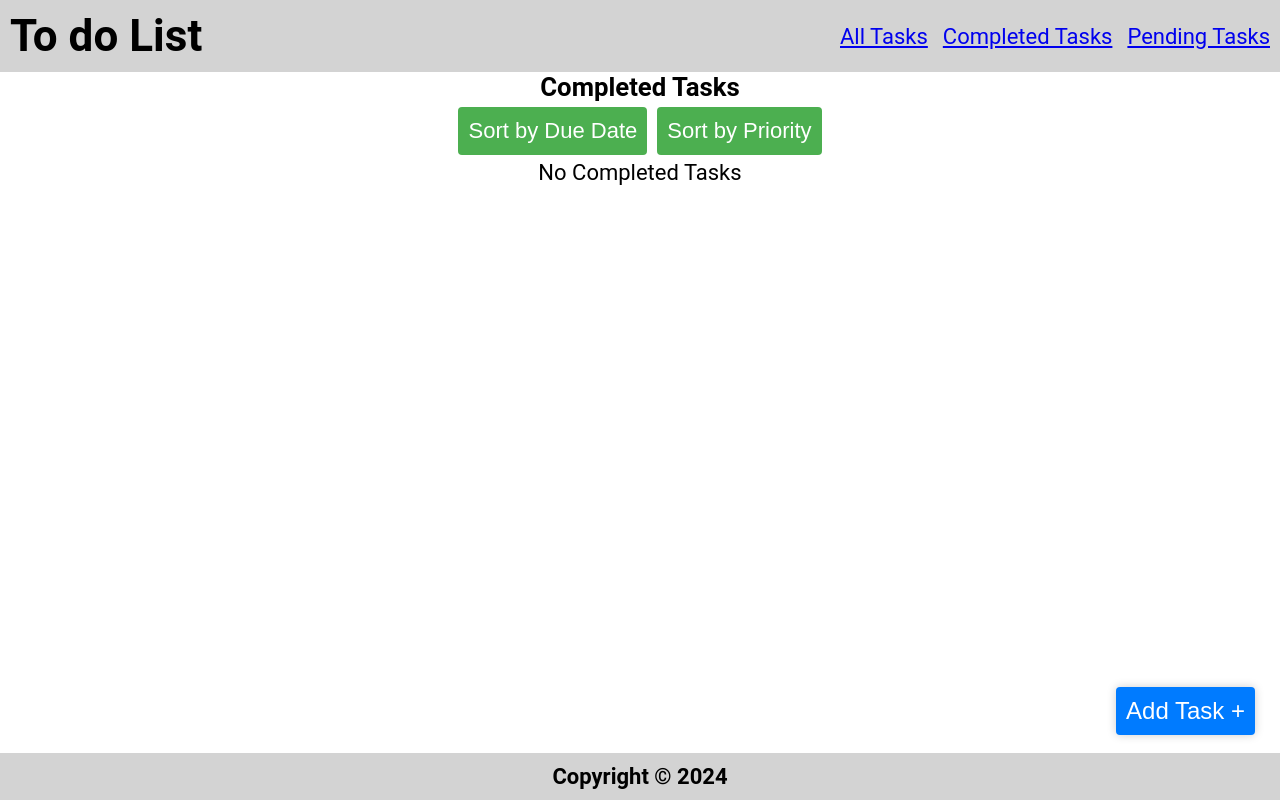
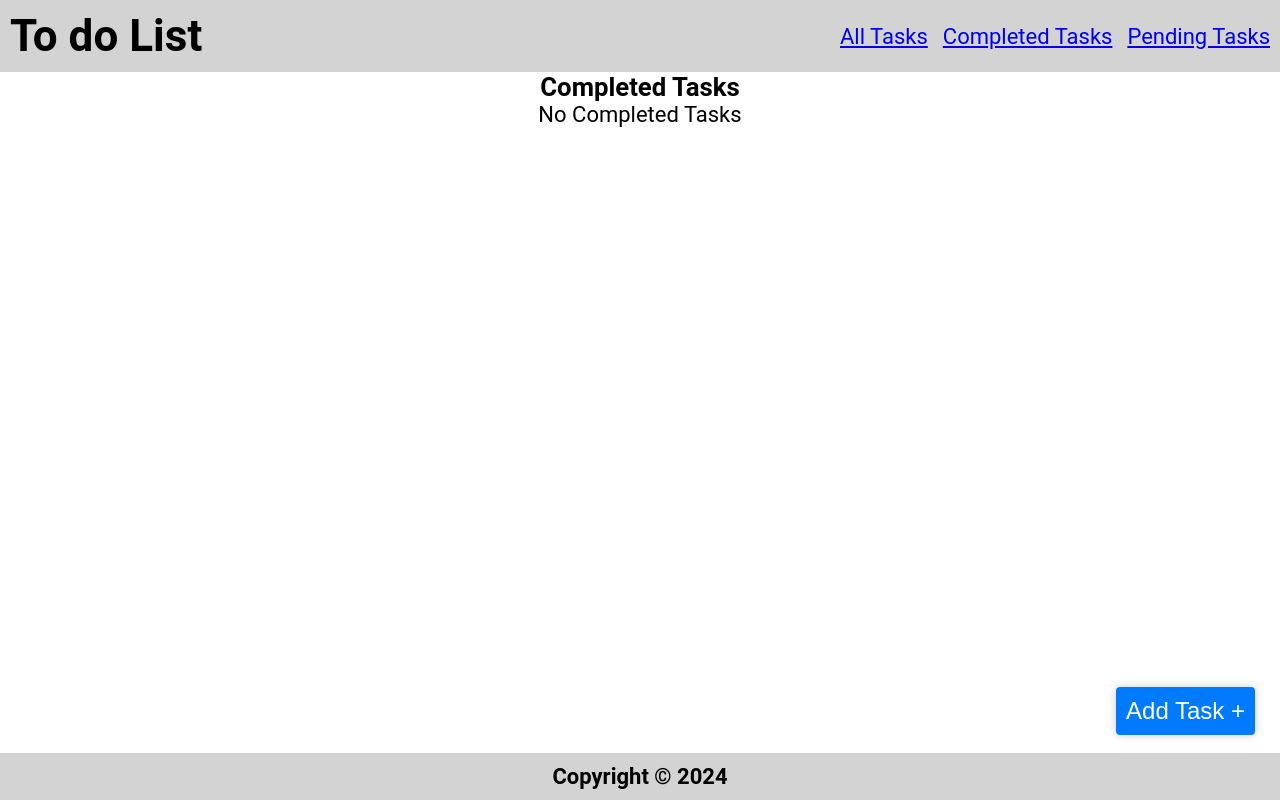
Before and after one commit to Abijeethvasra890/todo_zustand, a React (Vite) app: page /completed in a window 1280 px wide. Built offline with nearby package versions, Linux system fonts and the light colour scheme.

Commit message:
refactoring

```diff
--- a/src/Components/Content.jsx
+++ b/src/Components/Content.jsx
@@ -73,7 +73,7 @@ const Content = () => {
         <button onClick={handleSortByPriority}>Sort by Priority</button>
     </div>
         <ul>
-            {items.map((item)=> (
+            {items.length>0? items.map((item)=> (
                 <li className='item' key={item.id}>
                     <input
                         type='checkbox'
@@ -98,7 +98,7 @@ const Content = () => {
                     />
 
                 </li>
-            ))}
+            )):<center>No Tasks</center> }
         </ul>
 
         <ViewItem
--- a/src/Pages/CompletedItem.jsx
+++ b/src/Pages/CompletedItem.jsx
@@ -6,15 +6,6 @@ import { sortByDueDate, sortByPriority } from '../Helpers/sortHelpers';
 const CompletedTasks = () => {
   const { items, setItems } = useStore();
 
-  const handleSortByDueDate = () => {
-    const sortedItems = sortByDueDate(items);
-    setItems(sortedItems);
-  };
-
-  const handleSortByPriority = () => {
-    const sortedItems = sortByPriority(items);
-    setItems(sortedItems);
-  };
 
 
   // Filter completed tasks
@@ -23,10 +14,7 @@ const CompletedTasks = () => {
   return (
     <main>
       <h3>Completed Tasks</h3>
-      <div>
-        <button onClick={handleSortByDueDate}>Sort by Due Date</button>
-        <button onClick={handleSortByPriority}>Sort by Priority</button>
-      </div>
+
       {completedTasks.length > 0 ?  (
         <table className="task-table">
           <thead>
```
